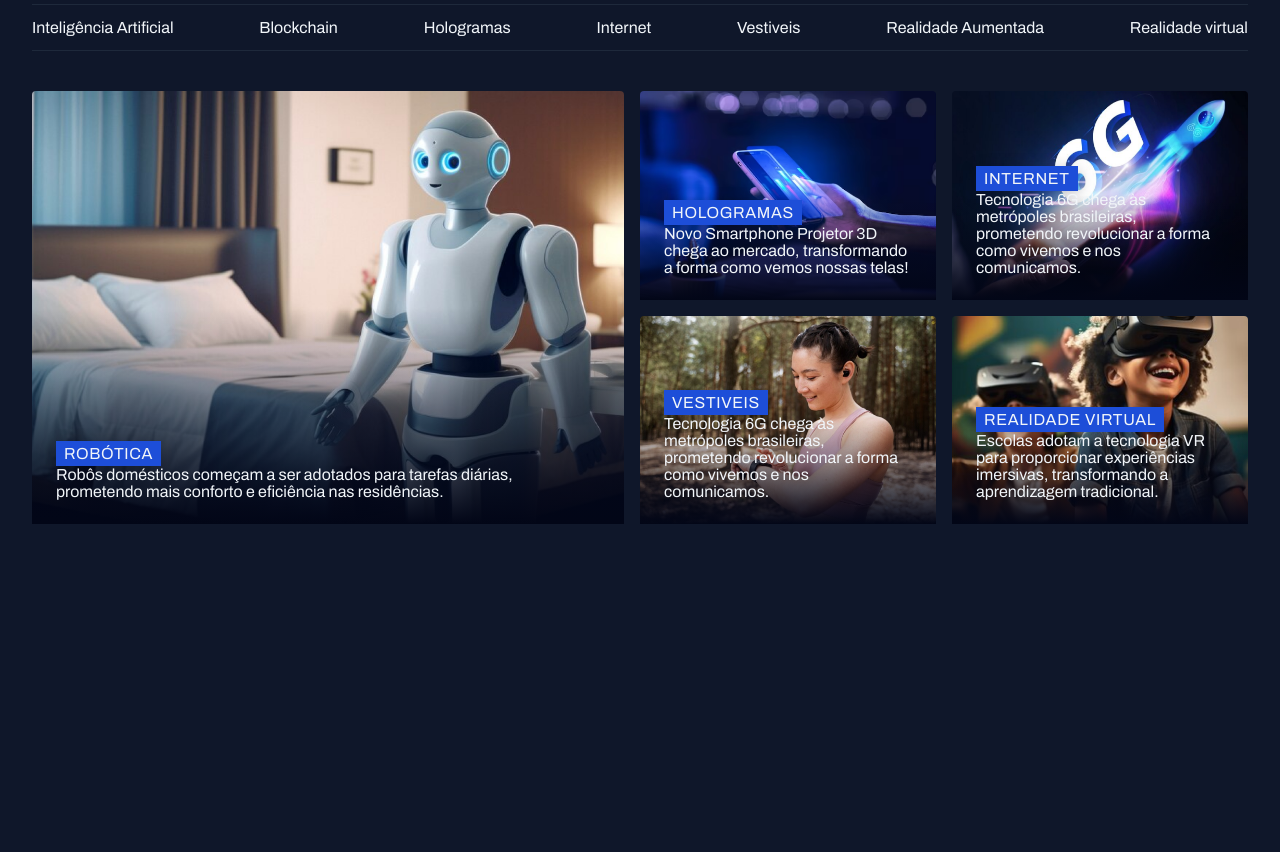
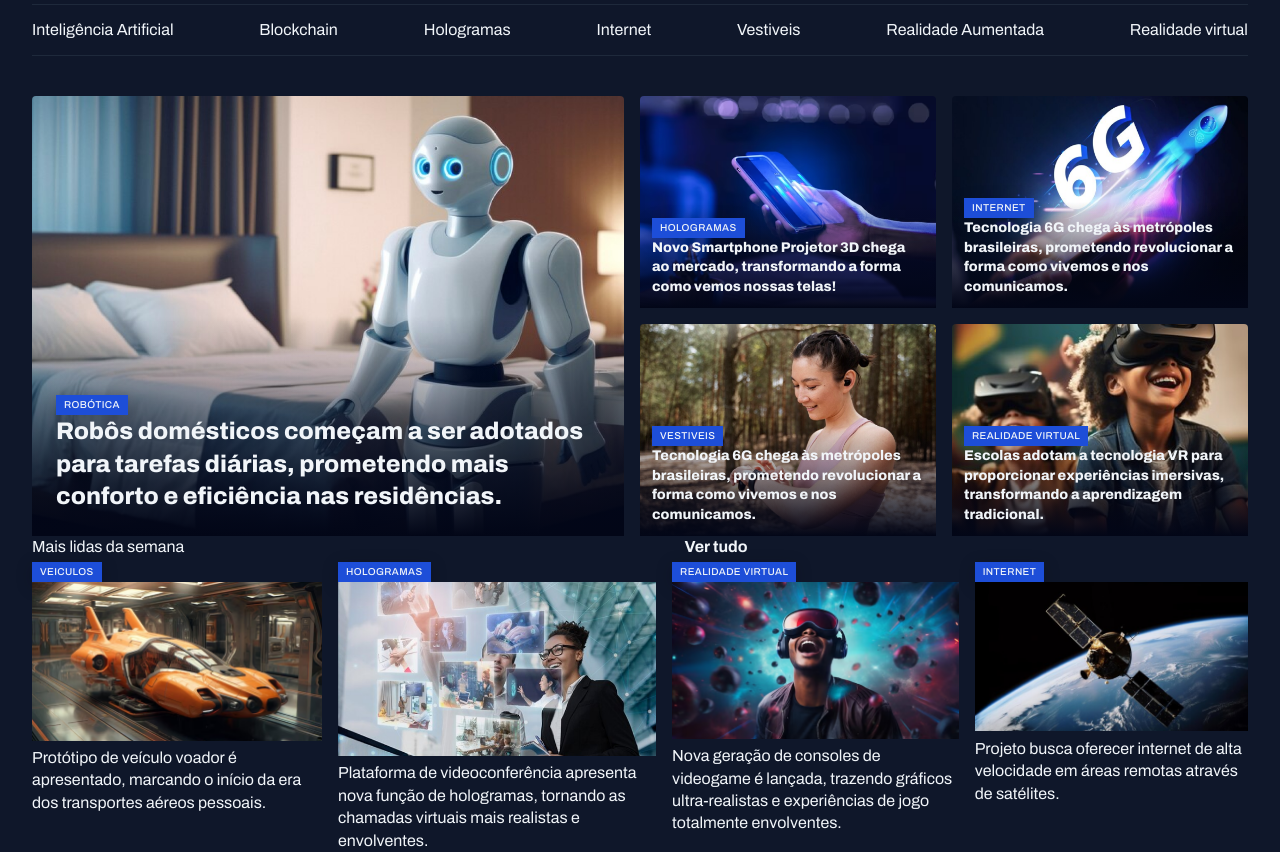
Before and after one commit to Raphael-Steimvacher/Portal-de-noticias, a plain HTML site: page index.html in a window 1280 px wide. Shown: the part 68-920 px from the top of the page. Before the commit the page ends 800 px from the top, so only its background shows below. Drawn offline with Linux system fonts and the light colour scheme.

Commit message:
estruturando a seção mais lidas da semana

```diff
--- a/index.html
+++ b/index.html
@@ -57,7 +57,7 @@
 
           <figcaption>
             <span class="content-tag">Hologramas</span>
-            <h2 class="text-2xl">
+            <h2 class="text-lg">
              Novo Smartphone Projetor 3D chega ao mercado, transformando a forma como vemos nossas telas!
            </h2>
           </figcaption>
@@ -94,6 +94,50 @@
         </figure>
       </div>
     </section>
+
+    <section id="weekly">
+      <header class="grid grid-flow-column">
+        <h3>Mais lidas da semana</h3>
+        <a href="#">
+          <strong>Ver tudo</strong>
+          <span></span>
+        </a>
+      </header>
+
+      <div class="grid grid-flow-column gap-16">
+        <figure>
+          <span class="content-tag">Veiculos</span>
+          <img src="./assets/images/Image 06.png" alt=" Protótipo de veículo voador é apresentado, marcando o início da era dos transportes aéreos pessoais.">
+         <p>
+            Protótipo de veículo voador é apresentado, marcando o início da era dos transportes aéreos pessoais.
+          </p>
+        </figure>
+
+        <figure>
+          <span class="content-tag">Hologramas</span>
+          <img src="./assets/images/Image 07.png" alt=" Plataforma de videoconferência apresenta nova função de hologramas, tornando as chamadas virtuais mais realistas e envolventes.">
+         <p>
+            Plataforma de videoconferência apresenta nova função de hologramas, tornando as chamadas virtuais mais realistas e envolventes.
+          </p>
+        </figure>
+
+        <figure>
+          <span class="content-tag">Realidade virtual</span>
+          <img src="./assets/images/Image 08.png" alt="Nova geração de consoles de videogame é lançada, trazendo gráficos ultra-realistas e experiências de jogo totalmente envolventes.">
+         <p>
+           Nova geração de consoles de videogame é lançada, trazendo gráficos ultra-realistas e experiências de jogo totalmente envolventes.
+          </p>
+        </figure>
+
+        <figure>
+          <span class="content-tag">Internet</span>
+          <img src="./assets/images/Image 09.png" alt="Projeto busca oferecer internet de alta velocidade em áreas remotas através de satélites.">
+         <p>
+            Projeto busca oferecer internet de alta velocidade em áreas remotas através de satélites.
+          </p>
+        </figure>
+      </div>
+    </section>
   </main>
 </body>
 </html>
--- a/styles/global.css
+++ b/styles/global.css
@@ -12,7 +12,7 @@
   --text-color-primary: #F1F5F9;
   --text-color-secondary: #CBD5E1;
 
-   font-family: "Archivo", sans-serif;
+   --font-family: "Archivo", sans-serif;
    --h1: 800 24px/135% var(--font-family);
    --h2: 800 16px/140% var(--font-family);
    --h3: 800 14px/140% var(--font-family);
--- a/styles/section.css
+++ b/styles/section.css
@@ -24,6 +24,10 @@
     bottom: 0;
     padding: 24px;
 
+    &:has(.text-lg){
+      padding: 12px;
+    }
+
     span{
      margin-top: 8px;
     }
```
